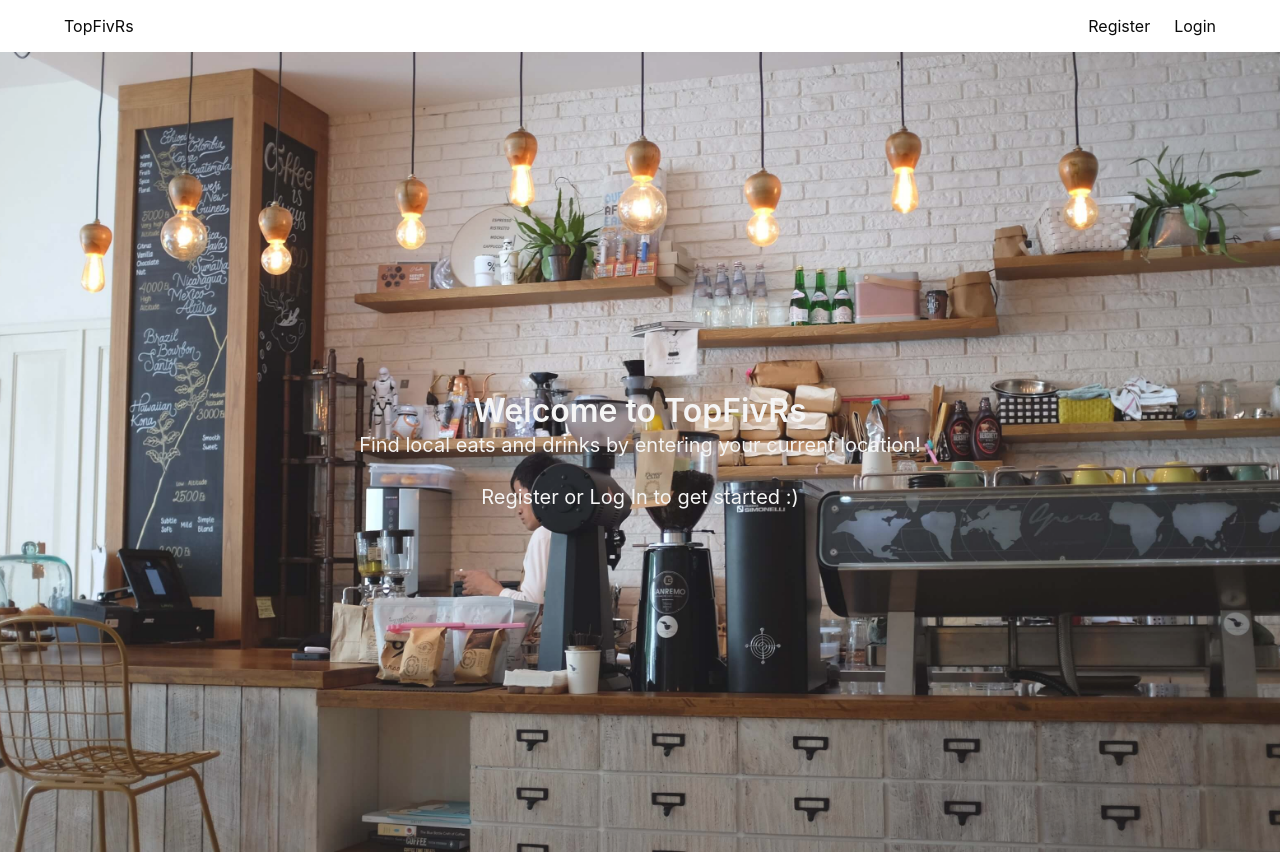
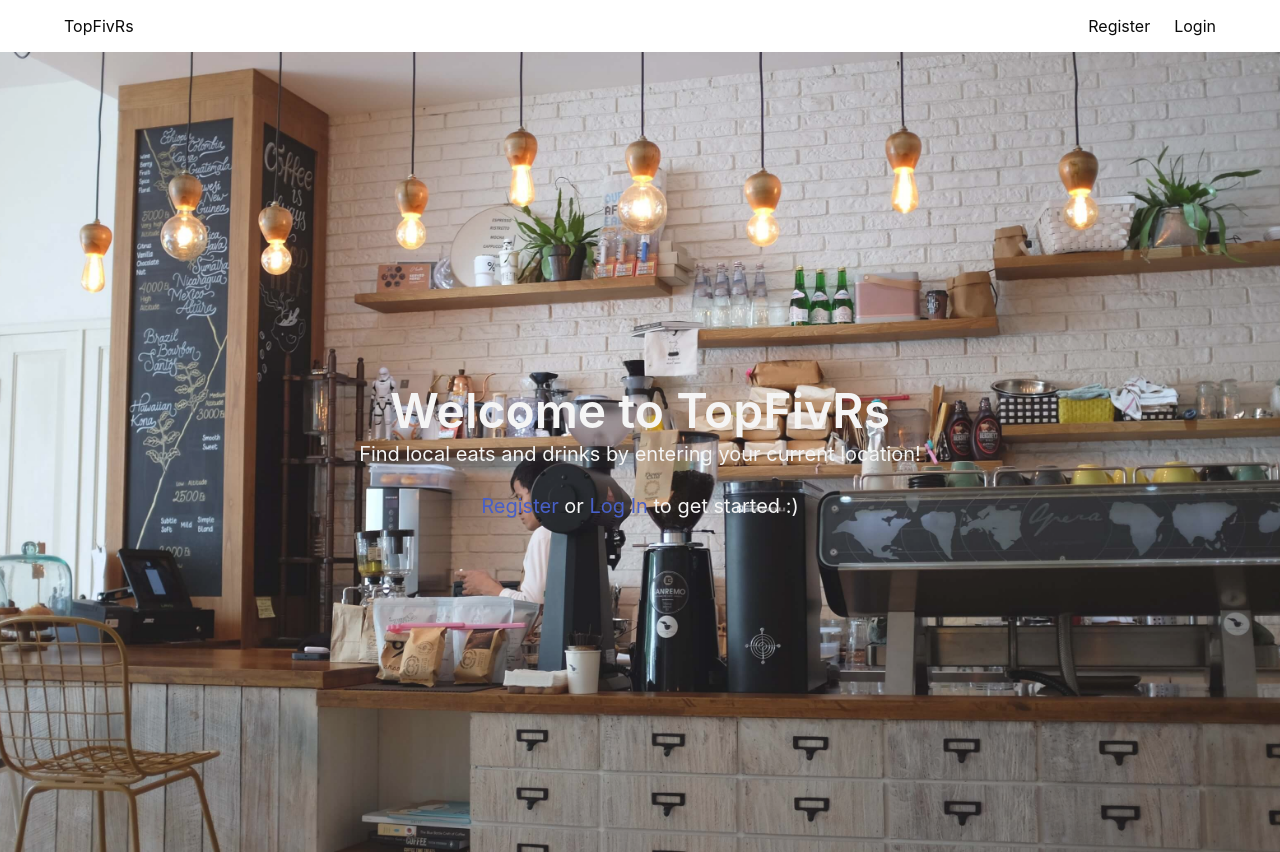
Before and after one commit to chungleee/topfivRs, a React (Create React App) app in the folder client/: page / in a window 1280 px wide. Built offline with nearby package versions, Linux system fonts and the light colour scheme.

Commit message:
Link Register and Log In inside content

```diff
--- a/client/src/components/landing/Landing.js
+++ b/client/src/components/landing/Landing.js
@@ -1,4 +1,5 @@
 import React, { Component } from 'react';
+import { Link } from 'react-router-dom'
 import './Landing.css'
 
 class Landing extends Component {
@@ -8,10 +9,10 @@ class Landing extends Component {
         <div className="is-overlay bg-img"></div>
         <div className="hero-body">
           <div className="container has-text-centered">
-            <h1 className="title has-text-light">Welcome to <strong>TopFivRs</strong></h1>
+            <h1 className="title is-1 has-text-light">Welcome to <strong>TopFivRs</strong></h1>
             <h2 className="subtitle has-text-light">Find local eats and drinks by entering your current location!</h2>
             <p className="is-size-5 has-text-light">
-              Register or Log In to get started :)
+              <Link to='/register'>Register</Link> or <Link to='/login'>Log In</Link> to get started :)
             </p>
           </div>
         </div>
```
